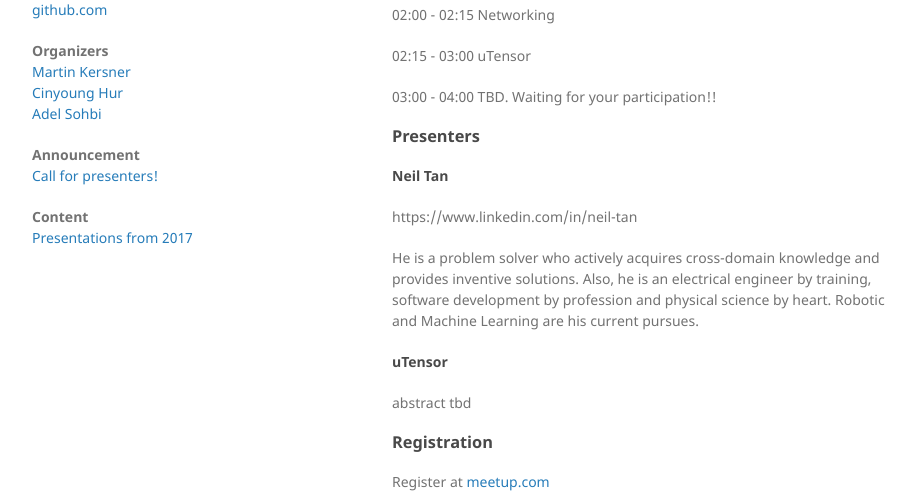
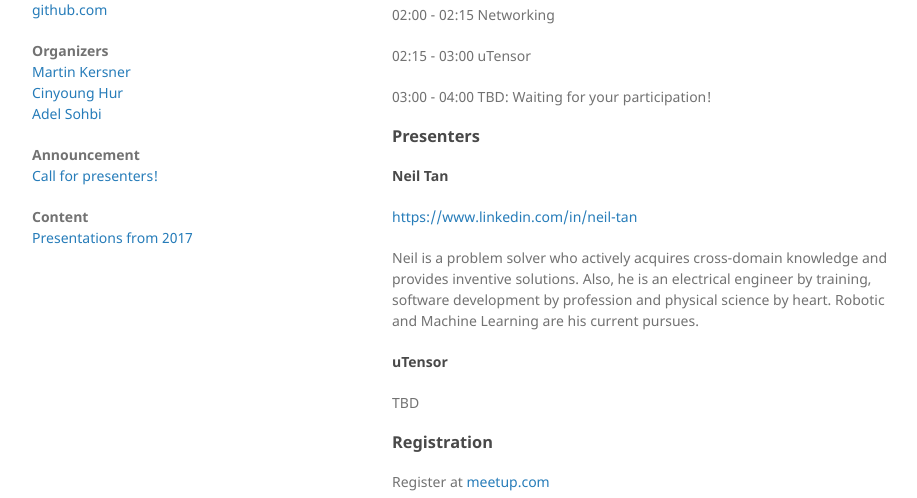
Before and after one commit to martinkersner/seoul-artificial-intelligence-meetup, a Jekyll site: the page built from docs/index.md, in a window 1280 px wide and 900 px high. Shown: the part 380-878 px from the top of the window, without its empty margins (178-1095 px from the left). Built offline with Jekyll 4.4.1, drawn with Linux system fonts in a browser that asks for light colours.

Commit message:
minor changes

```diff
--- a/docs/index.md
+++ b/docs/index.md
@@ -42,13 +42,12 @@
 
 
 #### Neil Tan
-https://www.linkedin.com/in/neil-tan
+[https://www.linkedin.com/in/neil-tan](https://www.linkedin.com/in/neil-tan)
 
-He is a problem solver who actively acquires cross-domain knowledge and provides inventive solutions. Also, he is an electrical engineer by training, software development by profession and physical science by heart. Robotic and Machine Learning are his current pursues.
+Neil is a problem solver who actively acquires cross-domain knowledge and provides inventive solutions. Also, he is an electrical engineer by training, software development by profession and physical science by heart. Robotic and Machine Learning are his current pursues.
 
 #### uTensor
-abstract tbd
-
+TBD
 
 
 <!--### Details-->
@@ -79,7 +78,7 @@
 ## Previous Meetups
 
 ### June 23, 2018
-* Deep Learning and Electronic Health records ([Cinyoung Hur](members/cinyoung), [presentation](presentations/Machine Learning and  Electronic Health Records.pdf), [awesome-ehr-deeplearning](https://github.com/hurcy/awesome-ehr-deeplearning))
+* Deep Learning and Electronic Health records ([Cinyoung Hur](members/cinyoung), [presentation](presentations/Machine_Learning_and_Electronic_Health_Records.pdf), [awesome-ehr-deeplearning](https://github.com/hurcy/awesome-ehr-deeplearning))
 
 ### June 9, 2018
 * Object detection transfer learning tool (Sulki Kim, [presentation](presentations/Transfer_learning_Active_learning_using_tensorflow_object_detection_api.pdf))
```
Also changed, not shown: other parts of docs/index.md (+3 -3 lines).
